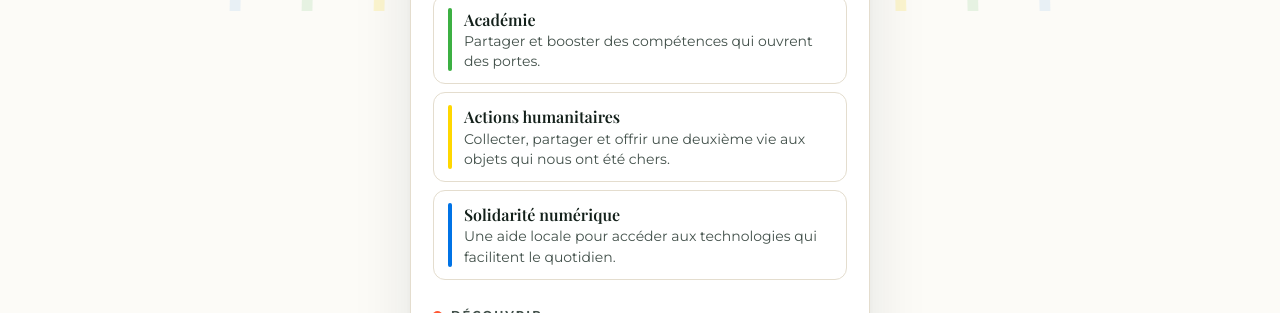
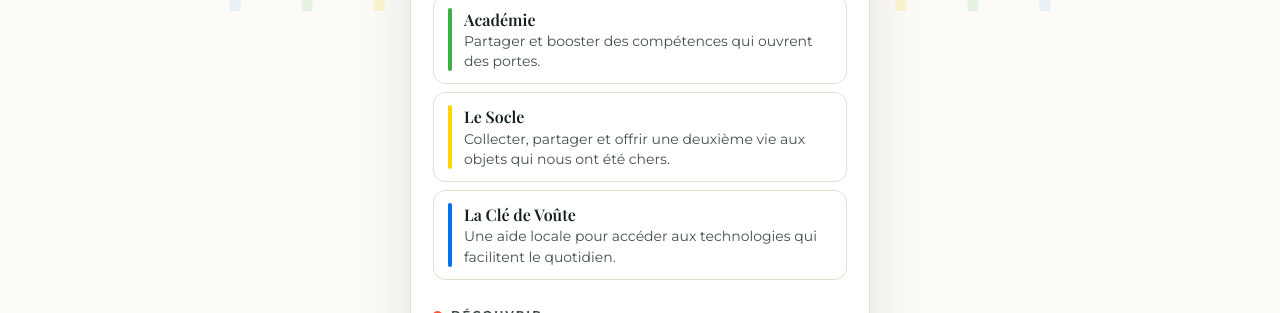
Before and after one commit to Nacimuus/architectes-reussite-site, a Jekyll site: the page carte/nacim-w7iirn/index.html, which Jekyll copies as it is, in a window 1280 px wide. Shown: the part 1149-1462 px from the top of the page. Built offline with Jekyll 4.4.1, drawn with Linux system fonts in a browser that asks for light colours.

Commit message:
Carte NFC Nacim : nouveaux noms des piliers (Le Socle, La Clé de Voûte)
Co-Authored-By: Claude Opus 5.5 <noreply@anthropic.com>
Claude-Session: https://claude.ai/code/session_019TyHifCVnP857FwxBEC1RT

```diff
--- a/carte/nacim-w7iirn/index.html
+++ b/carte/nacim-w7iirn/index.html
@@ -104,8 +104,8 @@
           <p class="nfc-text"><strong>Les Architectes de la Réussite</strong> est une association loi 1901 qui relie les jeunesses de France et d'Afrique autour de trois piliers.</p>
           <div class="nfc-pillars">
             <div class="nfc-pillar"><span class="bar c-green"></span><span><b>Académie</b>Partager et booster des compétences qui ouvrent des portes.</span></div>
-            <div class="nfc-pillar"><span class="bar c-gold"></span><span><b>Actions humanitaires</b>Collecter, partager et offrir une deuxième vie aux objets qui nous ont été chers.</span></div>
-            <div class="nfc-pillar"><span class="bar c-blue"></span><span><b>Solidarité numérique</b>Une aide locale pour accéder aux technologies qui facilitent le quotidien.</span></div>
+            <div class="nfc-pillar"><span class="bar c-gold"></span><span><b>Le Socle</b>Collecter, partager et offrir une deuxième vie aux objets qui nous ont été chers.</span></div>
+            <div class="nfc-pillar"><span class="bar c-blue"></span><span><b>La Clé de Voûte</b>Une aide locale pour accéder aux technologies qui facilitent le quotidien.</span></div>
           </div>
         </section>
 
```
